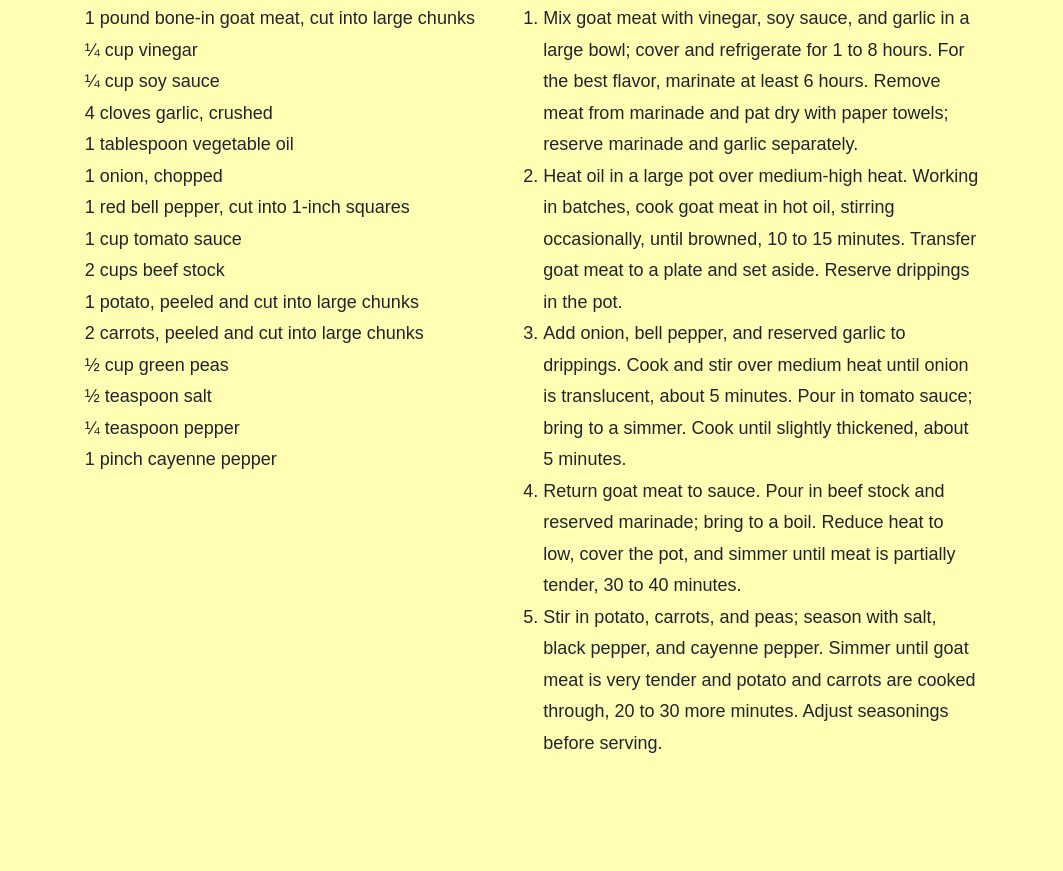
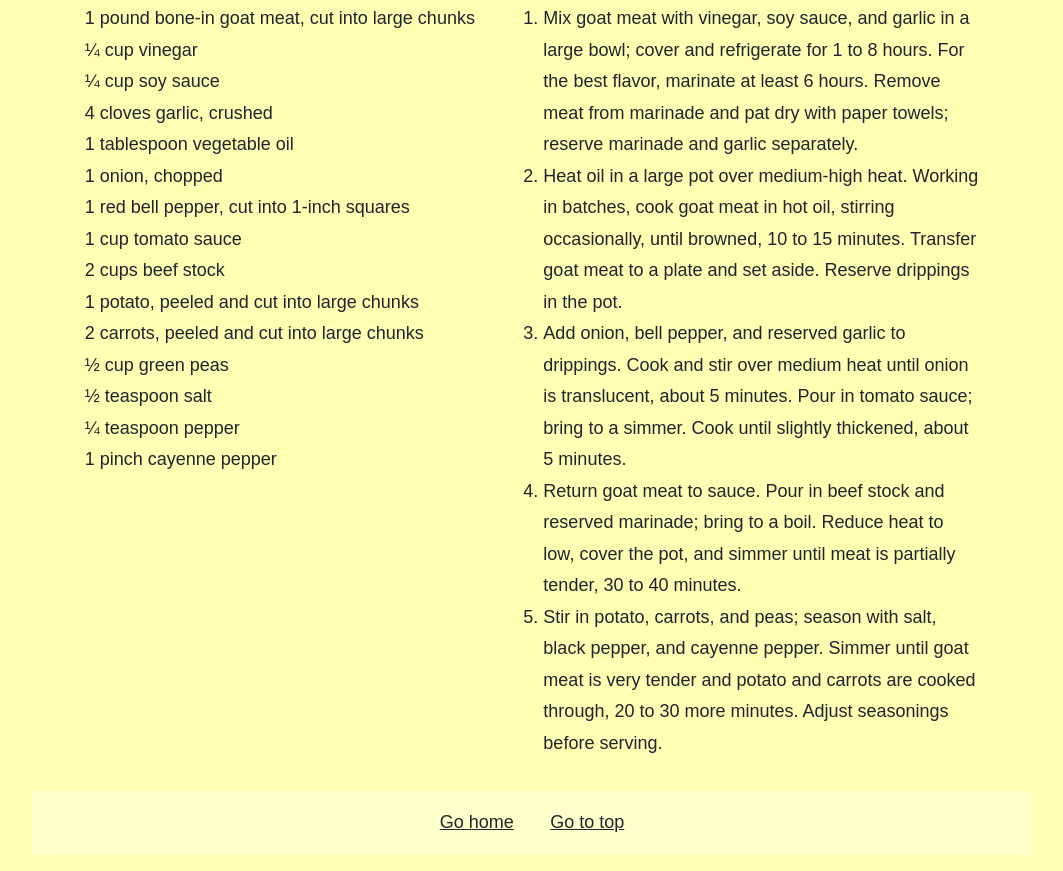
Before and after one commit to jvstln/odin-recipes, a plain HTML site: page recipes/goat-stew.html in a window 1280 px wide. Shown: the part 636-1507 px from the top of the page, without its empty margins (108-1171 px from the left). Before the commit the page ends 1427 px from the top, so only its background shows below. Drawn offline with Linux system fonts and the light colour scheme.

Commit message:
feat: Add navigation links to ./recipes/ pages

```diff
--- a/recipes/goat-stew.html
+++ b/recipes/goat-stew.html
@@ -8,7 +8,7 @@
 </head>
 <body>
   <div class="container">
-    <h1>Goat Stew</h1>
+    <h1 id="food-title">Goat Stew</h1>
     <img src="../images/goat-stew.jpg" alt="An image of Goat Stew" width="350">
 
     <h2>How to make a Goat Stew</h2>
@@ -47,6 +47,11 @@
         </ol>
       </div>
     </div>
+
+    <ul class="navigation">
+      <li><a href="../index.html">Go home</a></li>
+      <li><a href="#food-title">Go to top</a></li>
+    </ul>
   </div>
 </body>
 </html>
--- a/style.css
+++ b/style.css
@@ -54,12 +54,12 @@ ul li {
   vertical-align: top;
 }
 
-.foods {
+.navigation {
   background-color: hsl(60deg, 100%, 90%);
   margin: 16px 0;
 }
 
-.foods li {
+.navigation li {
   display: inline-block;
   padding: 16px;
 }
```
Also changed, not shown: index.html (+1 -1 lines), recipes/pesto-pasta.html (+6 -1 lines), recipes/salmon-caesar-salad.html (+6 -1 lines).
